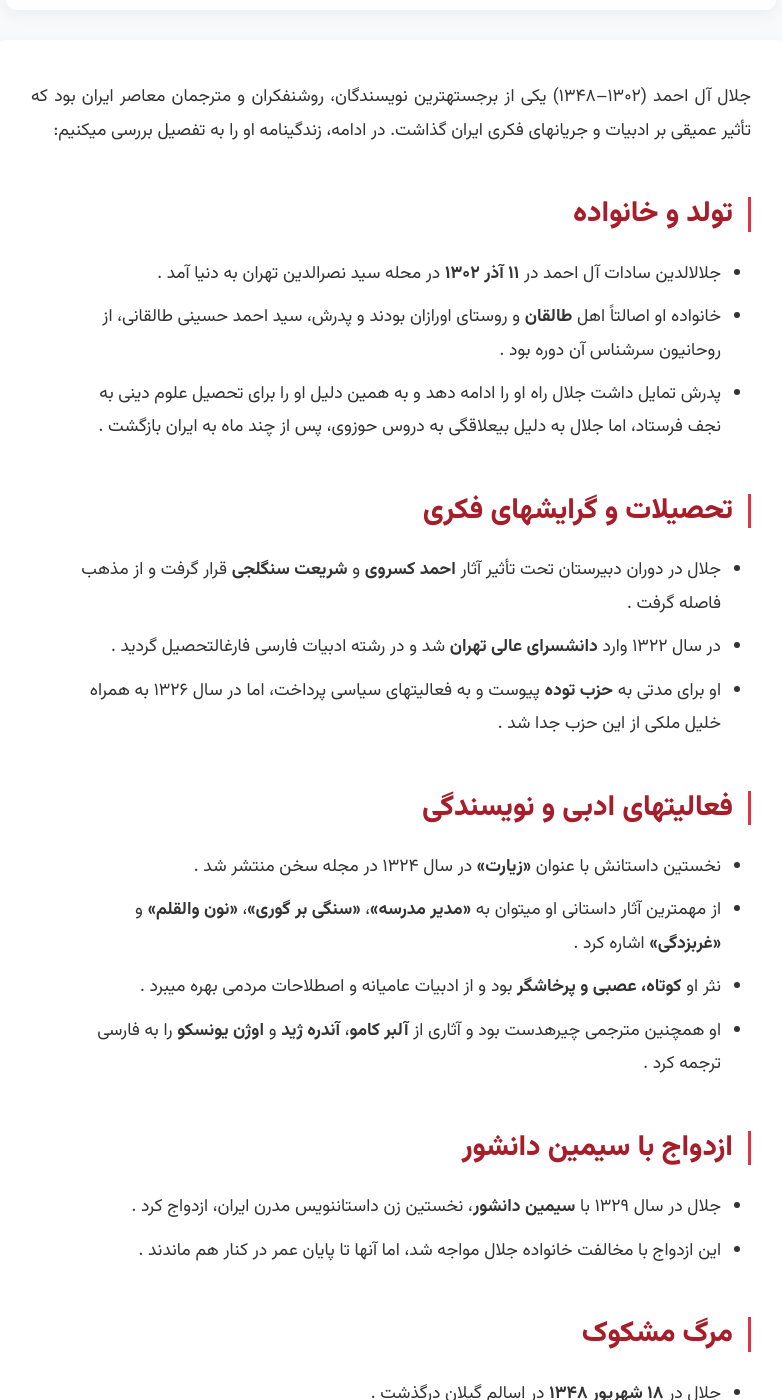
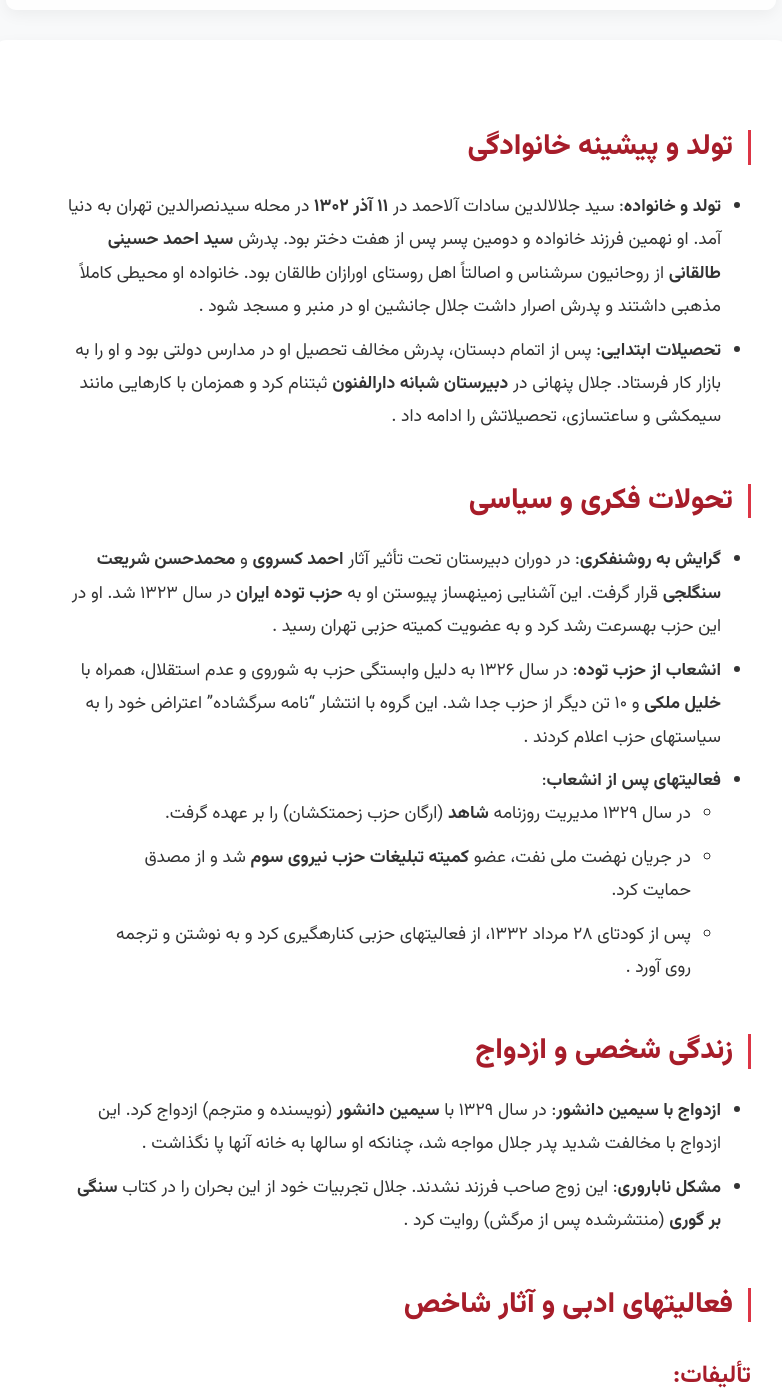
Before and after one commit to darkblog/darkblog.github.io, a Jekyll site: the page built from _posts/2025-7-11-80.md, in a window 1280 px wide and 1400 px high, scrolled down 321 px. Shown: the whole window, without its empty margins (249-1031 px from the left). Built offline with Jekyll 4.4.1, drawn with Linux system fonts in a browser that asks for light colours; some of the changed text lies outside the part shown.

Commit message:
Update 2025-7-11-80.md

```diff
--- a/_posts/2025-7-11-80.md
+++ b/_posts/2025-7-11-80.md
@@ -3,35 +3,58 @@
 title: زندگینامه جلال آل احمد
 ---
 
-جلال آل احمد (۱۳۰۲–۱۳۴۸) یکی از برجستهترین نویسندگان، روشنفکران و مترجمان معاصر ایران بود که تأثیر عمیقی بر ادبیات و جریانهای فکری ایران گذاشت. در ادامه، زندگینامه او را به تفصیل بررسی میکنیم:
+## تولد و پیشینه خانوادگی
+- **تولد و خانواده**: سید جلالالدین سادات آلاحمد در **۱۱ آذر ۱۳۰۲** در محله سیدنصرالدین تهران به دنیا آمد. او نهمین فرزند خانواده و دومین پسر پس از هفت دختر بود. پدرش **سید احمد حسینی طالقانی** از روحانیون سرشناس و اصالتاً اهل روستای اورازان طالقان بود. خانواده او محیطی کاملاً مذهبی داشتند و پدرش اصرار داشت جلال جانشین او در منبر و مسجد شود .
+- **تحصیلات ابتدایی**: پس از اتمام دبستان، پدرش مخالف تحصیل او در مدارس دولتی بود و او را به بازار کار فرستاد. جلال پنهانی در **دبیرستان شبانه دارالفنون** ثبتنام کرد و همزمان با کارهایی مانند سیمکشی و ساعتسازی، تحصیلاتش را ادامه داد .
 
-## تولد و خانواده
-- جلالالدین سادات آل احمد در **۱۱ آذر ۱۳۰۲** در محله سید نصرالدین تهران به دنیا آمد .
-- خانواده او اصالتاً اهل **طالقان** و روستای اورازان بودند و پدرش، سید احمد حسینی طالقانی، از روحانیون سرشناس آن دوره بود .
-- پدرش تمایل داشت جلال راه او را ادامه دهد و به همین دلیل او را برای تحصیل علوم دینی به نجف فرستاد، اما جلال به دلیل بیعلاقگی به دروس حوزوی، پس از چند ماه به ایران بازگشت .
+## تحولات فکری و سیاسی
+- **گرایش به روشنفکری**: در دوران دبیرستان تحت تأثیر آثار **احمد کسروی** و **محمدحسن شریعت سنگلجی** قرار گرفت. این آشنایی زمینهساز پیوستن او به **حزب توده ایران** در سال ۱۳۲۳ شد. او در این حزب بهسرعت رشد کرد و به عضویت کمیته حزبی تهران رسید .
+- **انشعاب از حزب توده**: در سال ۱۳۲۶ به دلیل وابستگی حزب به شوروی و عدم استقلال، همراه با **خلیل ملکی** و ۱۰ تن دیگر از حزب جدا شد. این گروه با انتشار "نامه سرگشاده" اعتراض خود را به سیاستهای حزب اعلام کردند .
+- **فعالیتهای پس از انشعاب**:
+  - در سال ۱۳۲۹ مدیریت روزنامه **شاهد** (ارگان حزب زحمتکشان) را بر عهده گرفت.
+  - در جریان نهضت ملی نفت، عضو **کمیته تبلیغات حزب نیروی سوم** شد و از مصدق حمایت کرد.
+  - پس از کودتای ۲۸ مرداد ۱۳۳۲، از فعالیتهای حزبی کنارهگیری کرد و به نوشتن و ترجمه روی آورد .
 
-## تحصیلات و گرایشهای فکری
-- جلال در دوران دبیرستان تحت تأثیر آثار **احمد کسروی** و **شریعت سنگلجی** قرار گرفت و از مذهب فاصله گرفت .
-- در سال ۱۳۲۲ وارد **دانشسرای عالی تهران** شد و در رشته ادبیات فارسی فارغالتحصیل گردید .
-- او برای مدتی به **حزب توده** پیوست و به فعالیتهای سیاسی پرداخت، اما در سال ۱۳۲۶ به همراه خلیل ملکی از این حزب جدا شد .
+## زندگی شخصی و ازدواج
+- **ازدواج با سیمین دانشور**: در سال ۱۳۲۹ با **سیمین دانشور** (نویسنده و مترجم) ازدواج کرد. این ازدواج با مخالفت شدید پدر جلال مواجه شد، چنانکه او سالها به خانه آنها پا نگذاشت .
+- **مشکل ناباروری**: این زوج صاحب فرزند نشدند. جلال تجربیات خود از این بحران را در کتاب **سنگی بر گوری** (منتشرشده پس از مرگش) روایت کرد .
 
-## فعالیتهای ادبی و نویسندگی
-- نخستین داستانش با عنوان **«زیارت»** در سال ۱۳۲۴ در مجله سخن منتشر شد .
-- از مهمترین آثار داستانی او میتوان به **«مدیر مدرسه»**، **«سنگی بر گوری»**، **«نون والقلم»** و **«غربزدگی»** اشاره کرد .
-- نثر او **کوتاه، عصبی و پرخاشگر** بود و از ادبیات عامیانه و اصطلاحات مردمی بهره میبرد .
-- او همچنین مترجمی چیرهدست بود و آثاری از **آلبر کامو**، **آندره ژید** و **اوژن یونسکو** را به فارسی ترجمه کرد .
+## فعالیتهای ادبی و آثار شاخص
+### تألیفات:
+- **داستان و رمان**:
+  - *دید و بازدید* (۱۳۲۴): اولین مجموعه داستان کوتاه.
+  - *مدیر مدرسه* (۱۳۳۷): نقد سیستم آموزشوپرورش، الهامگرفته از تجربیات شخصی او بهعنوان معلم .
+  - *نون والقلم* (۱۳۴۰): رمانی با تم مذهبی-سیاسی.
+  - *غربزدگی* (۱۳۴۱): مهمترین اثر انتقادی او که مفهوم "مصرفزدگی از غرب" را مطرح کرد و مورد توجه آیتالله خمینی قرار گرفت .
+- **سفرنامه و مردمشناسی**:
+  - *اورازان* (۱۳۳۳) و *تاتنشینهای بلوک زهرا* (۱۳۳۷): مستندنگاری زندگی روستایی.
+  - *خسی در میقات* (۱۳۴۵): گزارش سفر حج که بازگشت معنوی او را نشان میدهد .
 
-## ازدواج با سیمین دانشور
-- جلال در سال ۱۳۲۹ با **سیمین دانشور**، نخستین زن داستاننویس مدرن ایران، ازدواج کرد .
-- این ازدواج با مخالفت خانواده جلال مواجه شد، اما آنها تا پایان عمر در کنار هم ماندند .
+### ترجمه‌ها:
+آثار نویسندگانی مانند **آلبر کامو** (*بیگانه*، *سوءتفاهم*)، **داستایوفسکی** (*قمارباز*)، و **اوژن یونسکو** (*کرگدن*) را به فارسی برگرداند .
 
-## مرگ مشکوک
-- جلال در **۱۸ شهریور ۱۳۴۸** در اسالم گیلان درگذشت .
-- برخی معتقدند مرگ او به دست **ساواک** بود، اما همسرش سیمین دانشور این موضوع را رد کرد و علت مرگ را بیماری برونشیت مزمن ناشی از مصرف سیگار عنوان نمود .
+## سبک نوشتاری و نوآوریهای ادبی
+- **نثر شتابزده و عصبی**: جملات کوتاه، استفاده از اصطلاحات محاورهای و طنز تلخ از ویژگیهای بارز نثر اوست. این سبک در کتابهایی مانند *خسی در میقات* و *سنگی بر گوری* به اوج میرسد .
+- **شکستن قواعد مرسوم**: او با سنتهای دستور زبان فارسی مخالفت کرد و نثری پویا و متناسب با روایتهای اجتماعی ایجاد نمود .
 
-## میراث و تأثیرات
-- **جایزه ادبی جلال آل احمد** به نام او نامگذاری شده و از مهمترین جوایز ادبی ایران است .
-- خانه او و سیمین دانشور در تهران به **موزه ادبیات** تبدیل شده است .
-- آثار او همچنان به عنوان نمادی از **نقد اجتماعی** و **روشنفکری ایرانی** مورد توجه است .
+## مرگ مشکوک و میراث
+- **درگذشت**: در **۱۸ شهریور ۱۳۴۸** در ۴۵ سالگی، در کلبهاش در اسالم گیلان درگذشت. مرگ ناگهانی او و دفن سریع پیکرش، شایعاتی درباره نقش **ساواک** در قتل او را دامن زد. همسرش، سیمین دانشور، مرگ را ناشی از **آمبولی ریه** در اثر مصرف زیاد سیگار و الکل عنوان کرد، اما برادرش **شمس آلاحمد** معتقد بود ساواک او را کشته است .
+- **میراث فرهنگی**:
+  - **جایزه ادبی جلال آلاحمد**: مهمترین جایزه ملی داستاننویسی ایران از سال ۱۳۸۷ به نام او برگزار میشود .
+  - **خانه موزه**: خانه او و سیمین دانشور در دزاشیب، اکنون به "موزه ادبیات" تبدیل شده است .
 
-جلال آل احمد با نثر تند و صریح خود، تصویری روشن از جامعه ایران در دهههای ۳۰ و ۴۰ شمسی ارائه داد و به عنوان یکی از چهرههای ماندگار ادبیات معاصر ایران شناخته میشود.
+## نقدها و تناقضات
+- **انتقادات فکری**: برخی او را به "سادهسازی مفاهیم سیاسی" و "تندروی در نقد غرب" متهم میکنند. کتاب *غربزدگی* گاه بهعنوان ابزاری برای اهداف غیرمرتبط با نظرات او سوءاستفاده شده است .
+- **تحولات مذهبی**: از مذهب سنتی به بیاعتقادی (دوره حزب توده) و سپس بازگشت به معنویات در آخرین سالهای زندگی، نشاندهنده جستوجوی دائمی او برای هویت بود .
+
+## جدول آثار شاخص
+
+| **عنوان اثر**       | **سال انتشار** | **ژانر**         | **محتوای کلیدی**                          |
+|----------------------|----------------|------------------|------------------------------------------|
+| مدیر مدرسه         | ۱۳۳۷           | رمان             | نهاد آموزشوپرورش فاسد                  |
+| غربزدگی            | ۱۳۴۱           | مقاله-انتقادی   | نقد فرهنگ مصرفی غربی                   |
+| خسی در میقات       | ۱۳۴۵           | سفرنامه         | بازگشت معنوی در سفر حج                 |
+| سنگی بر گوری       | ۱۳۶۰ (پس از مرگ)| زندگینامه       | بحران ناباروری                         |
+| نون و القلم        | ۱۳۴۰           | رمان             | مقاومت علیه استبداد                   |
+
+جلال آل احمد با ترکیب **سیاست، ادبیات و انتقاد اجتماعی**، چهرهای بیبدیل در تاریخ معاصر ایران شد. نثر او الهامبخش نسلهای بعدی نویسندگان بود و مفاهیمی مانند "غربزدگی" تا امروز در گفتمان فرهنگی ایران زنده ماندهاند.
```
